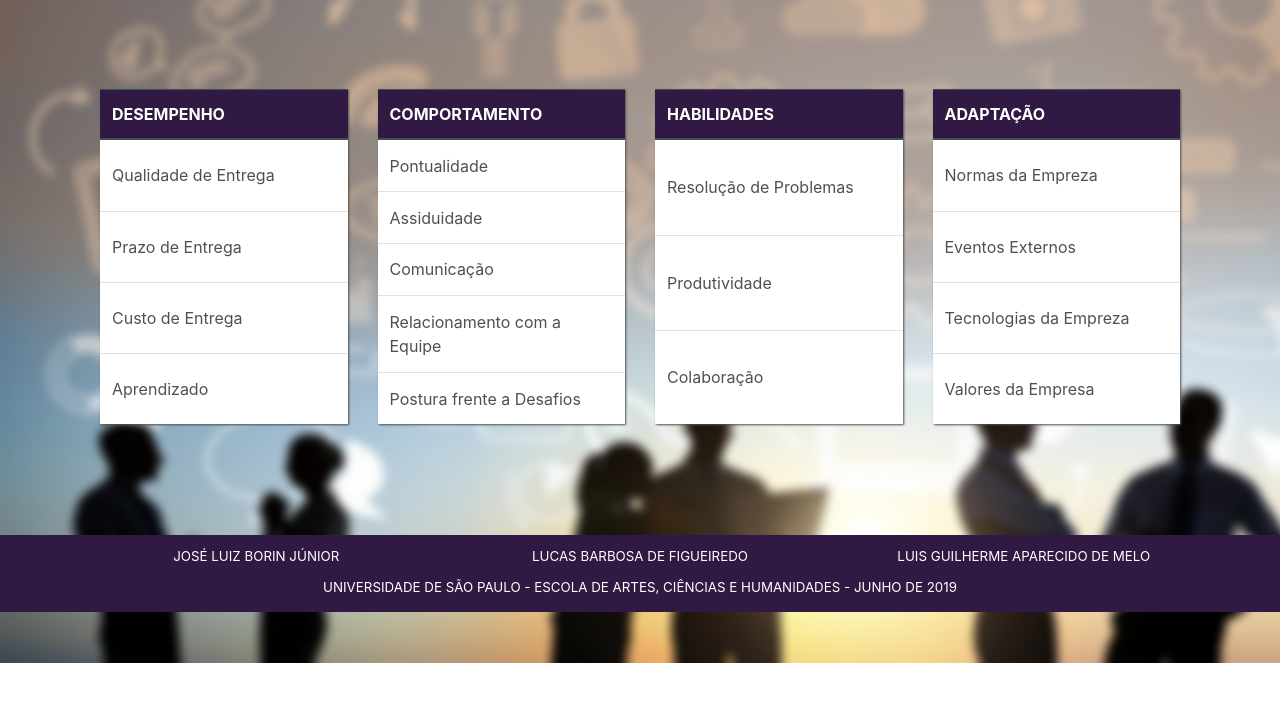
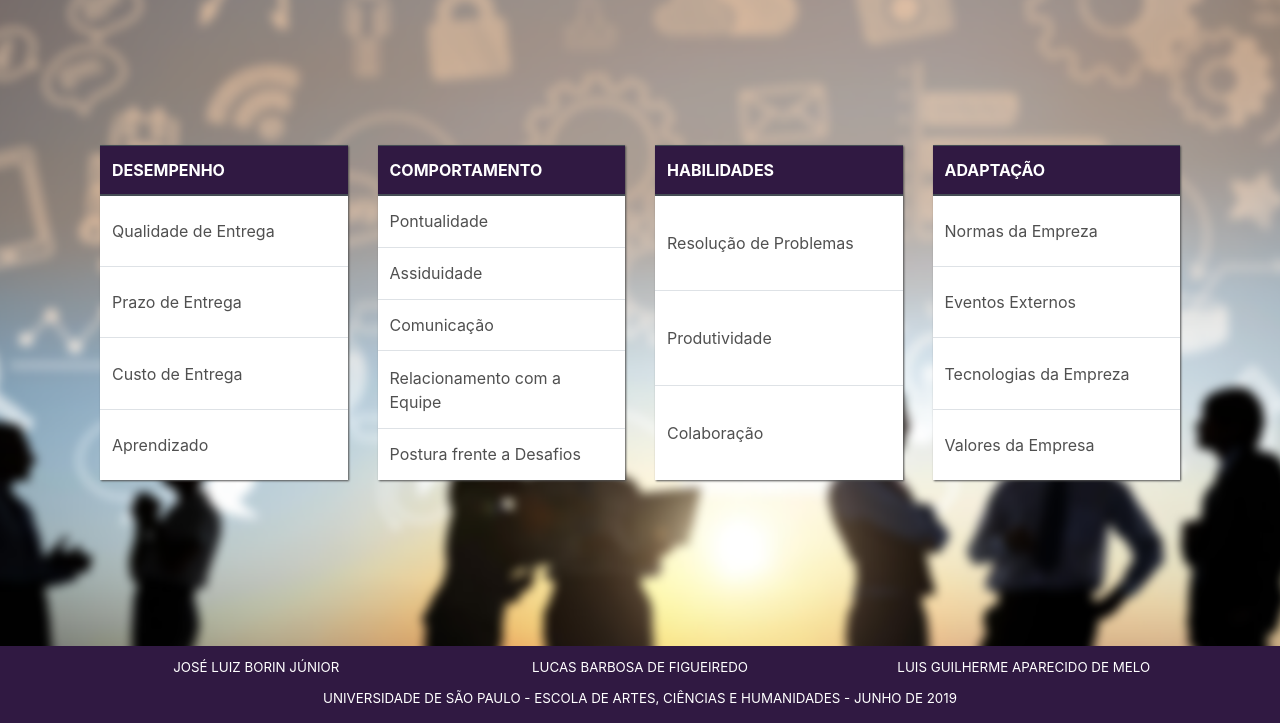
Before and after one commit to Luis-Melo/Avaliacao-de-funcionarios, a plain HTML site: page tiposAvaliacao.html in a window 1280 px wide. Shown: the part 137-860 px from the top of the page. Before the commit the page ends 800 px from the top, so only its background shows below. Drawn offline with nearby package versions, Linux system fonts and the light colour scheme.

Commit message:
Update style.css

```diff
--- a/style.css
+++ b/style.css
@@ -128,7 +128,7 @@ section.funcionarios .text {
 
 /*MENU DE AVALIAÇÕES*/
 section.aval-opt {
-    margin: 10% auto;
+    margin: 15% auto;
 }
 section.aval-opt .table{
     box-shadow: 1px 1px 2px #505050;
```
